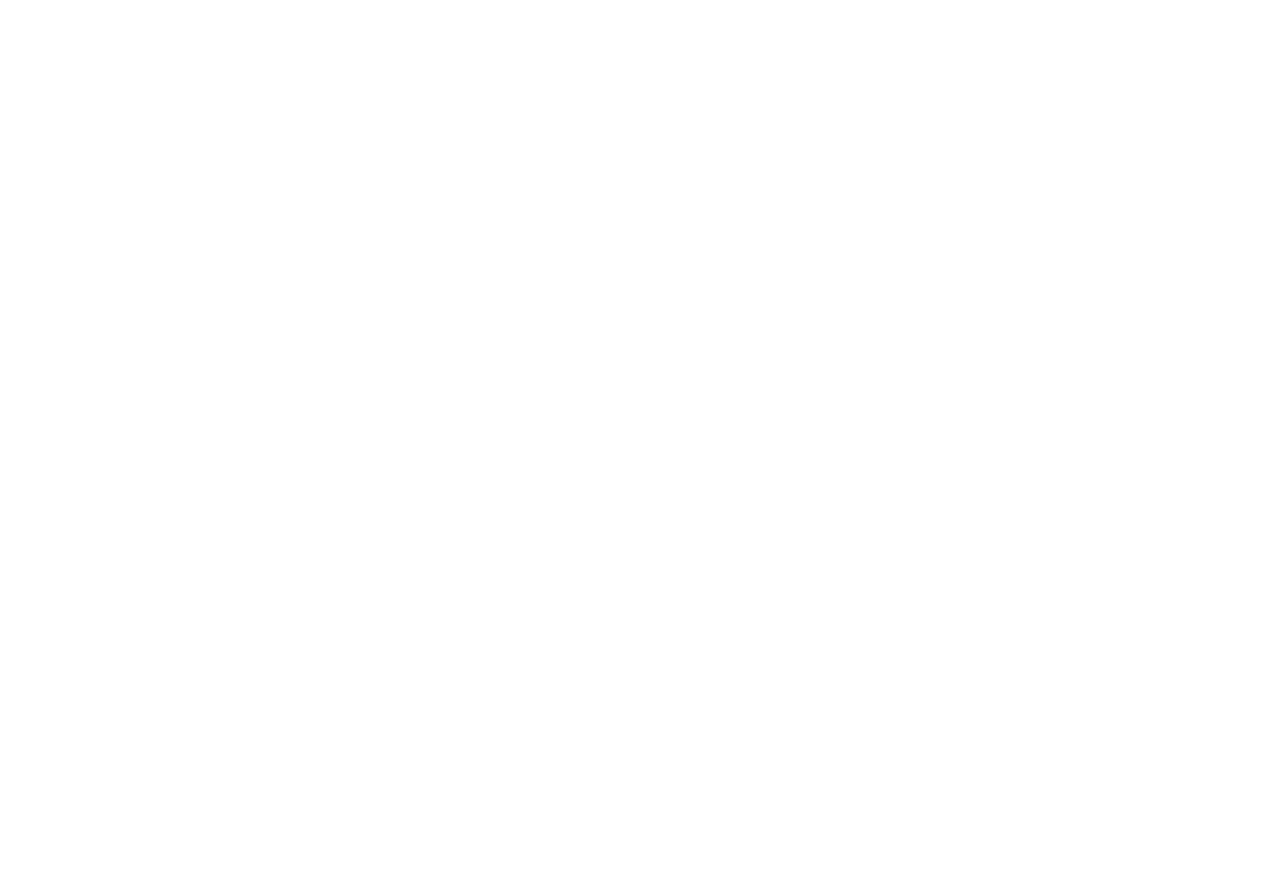
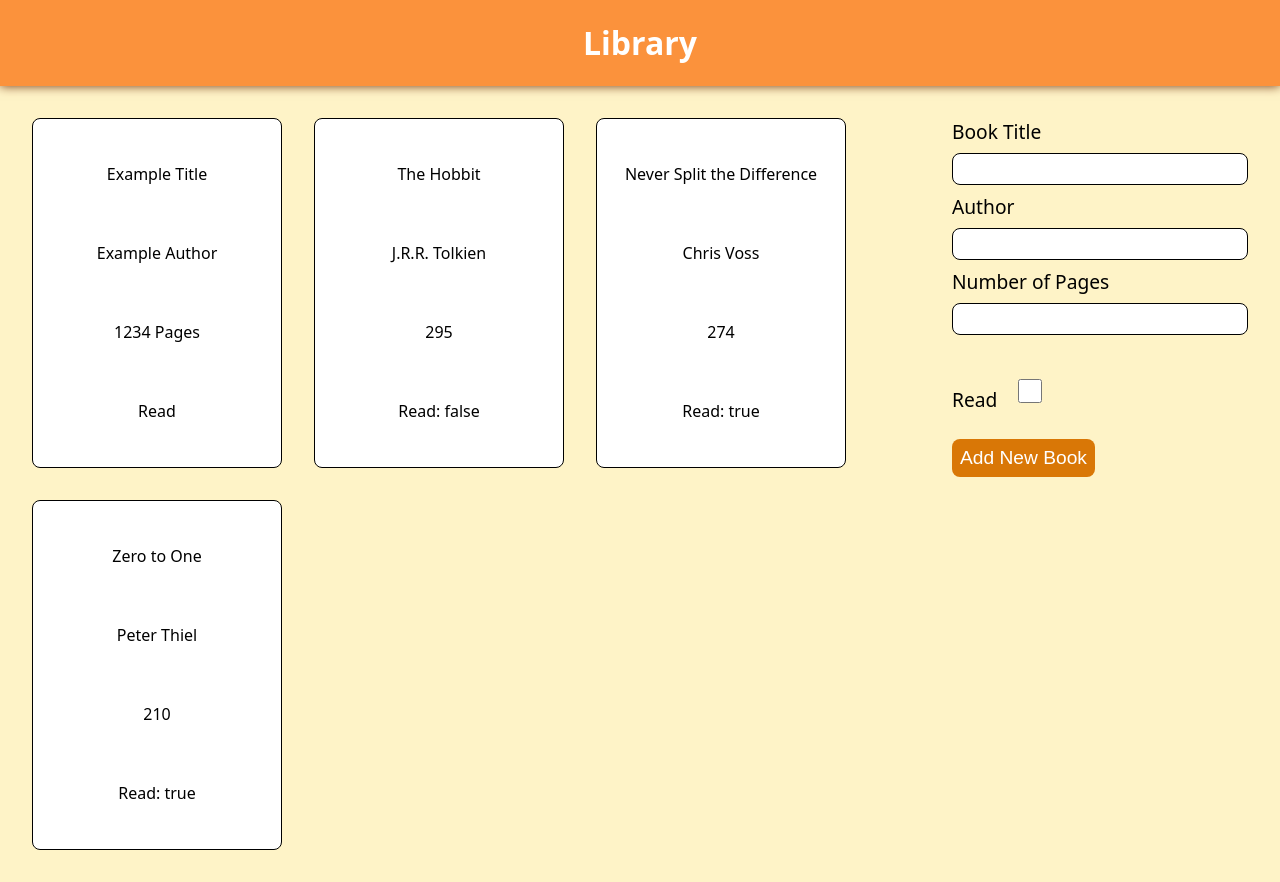
Before and after one commit to Tho-Tu/library, a plain HTML site: page index.html in a window 1280 px wide. Before the commit the page ends 800 px from the top, so only its background shows below. Drawn offline with Linux system fonts and the light colour scheme.

Commit message:
Display book cards onto the DOM

```diff
--- a/index.html
+++ b/index.html
@@ -5,7 +5,42 @@
     <meta name="viewport" content="width=device-width, initial-scale=1.0" />
     <title>Library</title>
     <link rel="stylesheet" href="./styles.css" />
-    <script src="./script.js"></script>
+    <script src="./script.js" defer></script>
   </head>
-  <body></body>
+  <body>
+    <header><h1>Library</h1></header>
+    <main>
+      <div id="book-card-section">
+        <div class="book">
+          <div class="display-title">Example Title</div>
+          <div class="display-author">Example Author</div>
+          <div class="display-pages">1234 Pages</div>
+          <div class="display-read">Read</div>
+        </div>
+      </div>
+      <div class="user-input">
+        <form action="./index.html" method="post">
+          <ul>
+            <li>
+              <label for="book-title">Book Title</label>
+              <input type="text" name="book-title" id="book-title" required />
+            </li>
+            <li>
+              <label for="book-author">Author</label>
+              <input type="text" name="book-author" id="book-author" required />
+            </li>
+            <li>
+              <label for="book-pages">Number of Pages</label>
+              <input type="number" name="book-pages" id="book-pages" required />
+            </li>
+            <li>
+              <label for="book-read">Read</label>
+              <input type="checkbox" name="book-read" id="book-read" />
+            </li>
+          </ul>
+          <button type="submit">Add New Book</button>
+        </form>
+      </div>
+    </main>
+  </body>
 </html>
--- a/script.js
+++ b/script.js
@@ -5,18 +5,57 @@ function Book(title, author, pages, read) {
   this.author = author;
   this.pages = pages;
   this.read = read;
-  this.info = () => {
-    return `${this.title} by ${this.author}, ${this.pages} pages, ${this.read}.`;
-  };
 }
 
-const theHobbit = new Book(
-  "The Hobbit",
-  "J.R.R. Tolkien",
-  "295",
-  "not read yet"
+function addBookToLibrary(bookObject) {
+  myLibrary.push(bookObject);
+}
+
+const bookOne = new Book("The Hobbit", "J.R.R. Tolkien", "295", false);
+
+const bookTwo = new Book(
+  "Never Split the Difference",
+  "Chris Voss",
+  "274",
+  true
 );
 
-function addBookToLibrary() {
-  // do stuff here
+const bookThree = new Book("Zero to One", "Peter Thiel", "210", true);
+
+addBookToLibrary(bookOne);
+addBookToLibrary(bookTwo);
+addBookToLibrary(bookThree);
+
+const bookCardSection = document.querySelector("#book-card-section");
+
+function displayBooks() {
+  for (const bookObject of myLibrary) {
+    // display each book
+    const newBook = document.createElement("div");
+    newBook.classList.add("book");
+
+    const newTitle = document.createElement("div");
+    newTitle.classList.add("display-title");
+    newTitle.textContent = `${bookObject.title}`;
+    newBook.appendChild(newTitle);
+
+    const newAuthor = document.createElement("div");
+    newAuthor.classList.add("display-author");
+    newAuthor.textContent = `${bookObject.author}`;
+    newBook.appendChild(newAuthor);
+
+    const newPages = document.createElement("div");
+    newPages.classList.add("display-pages");
+    newPages.textContent = `${bookObject.pages}`;
+    newBook.appendChild(newPages);
+
+    const newRead = document.createElement("div");
+    newRead.classList.add("display-read");
+    newRead.textContent = `Read: ${bookObject.read}`;
+    newBook.appendChild(newRead);
+
+    bookCardSection.appendChild(newBook);
+  }
 }
+
+displayBooks();
--- a/styles.css
+++ b/styles.css
@@ -0,0 +1,109 @@
+* {
+  box-sizing: border-box;
+}
+
+body {
+  font-family: system-ui, -apple-system, BlinkMacSystemFont, "Segoe UI", Roboto,
+    Oxygen, Ubuntu, Cantarell, "Open Sans", "Helvetica Neue", sans-serif;
+  margin: 0;
+  background-color: #fef3c7;
+}
+
+header {
+  color: white;
+  background-color: #fb923c;
+  margin: 0;
+  display: grid;
+  justify-content: center;
+  box-shadow: 0 0 10px #78350f;
+  z-index: 1000;
+}
+
+main {
+  display: flex;
+  gap: 2rem;
+  margin: 2rem;
+}
+
+button {
+  font-size: larger;
+  padding: 8px;
+  border-radius: 8px;
+  border: none;
+  background-color: #d97706;
+  color: white;
+}
+
+button:hover {
+  background-color: #78350f;
+}
+
+button:active {
+  background-color: #78350f;
+  box-shadow: 0 5px 10px black;
+  translate: 0px 4px;
+}
+
+#book-card-section {
+  flex: 3;
+  display: flex;
+  flex-wrap: wrap;
+  flex-direction: row;
+  gap: 2rem;
+}
+
+.book {
+  background-color: white;
+  border: 1px solid black;
+  border-radius: 8px;
+  padding: 1rem;
+  width: 250px;
+  height: 350px;
+  display: flex;
+  flex-direction: column;
+  justify-content: space-around;
+  align-items: center;
+}
+
+.display-title {
+  /*  */
+}
+
+.display-author {
+  /*  */
+}
+
+.display-pages {
+  /*  */
+}
+
+.display-read {
+  /*  */
+}
+
+.user-input {
+  flex: 1;
+}
+
+form ul {
+  list-style-type: none;
+  margin: 0;
+  padding: 0;
+  font-size: larger;
+}
+
+li input {
+  display: block;
+  margin: 8px 0;
+  height: 2rem;
+  width: 100%;
+  padding: 8px;
+  border-radius: 8px;
+  border: 1px solid black;
+}
+
+#book-read {
+  display: inline;
+  width: 1.5rem;
+  margin: 2rem 1rem;
+}
```
